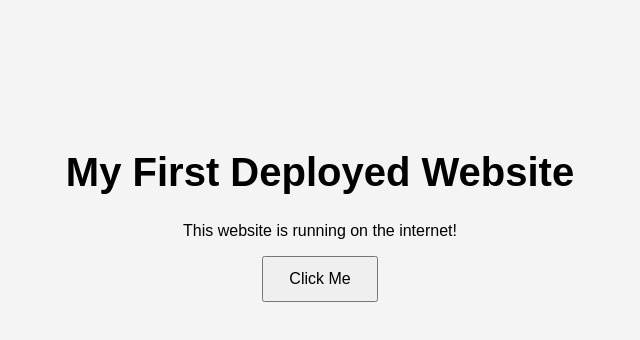
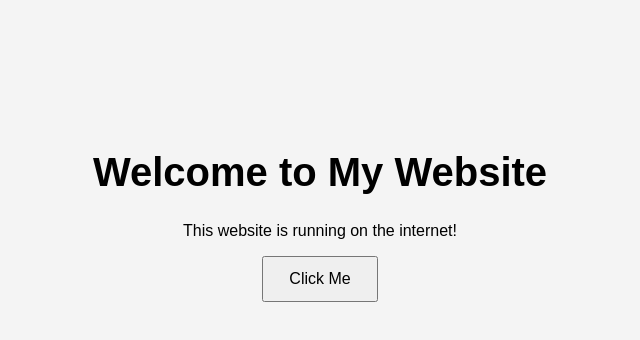
Before and after one commit to VPK2006/my-first-website, a plain HTML site: page index.html in a window 1280 px wide. Shown: the whole page, without its empty margins (320-960 px from the left). Drawn offline with Linux system fonts and the light colour scheme.

Commit message:
Update homepage

```diff
--- a/index.html
+++ b/index.html
@@ -10,7 +10,7 @@
 <body>
 
     <div class="container">
-        <h1>My First Deployed Website</h1>
+        <h1>Welcome to My Website</h1>
         <p>This website is running on the internet!</p>
 
         <button onclick="showMessage()">
```
